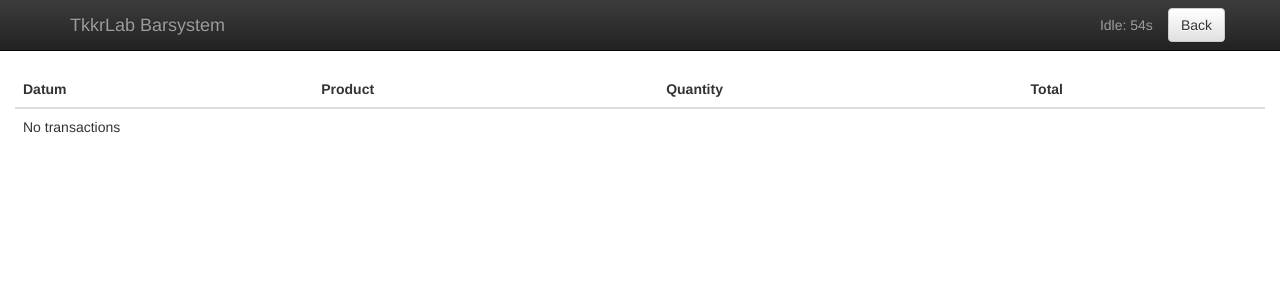
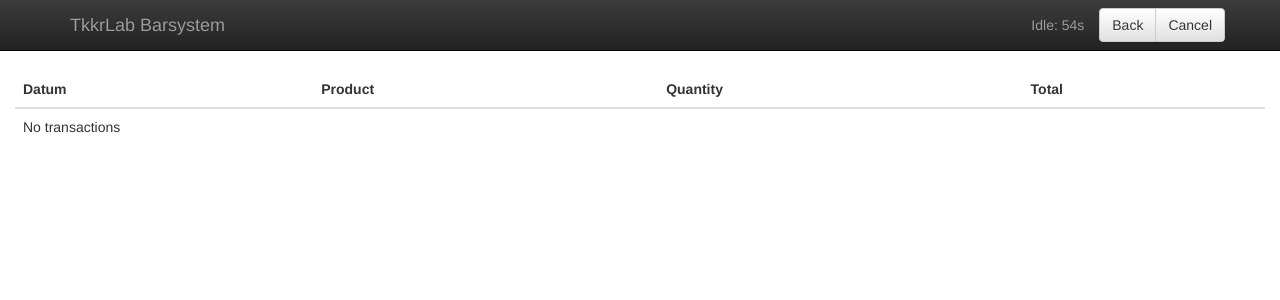
Before and after one commit to TkkrLab/barsystem, a Django app: template barsystem_gui/templates/barsystem/transactions.html in a window 1280 px wide. Shown: the top 300 px of the page. Run offline with Django 3.2, Linux system fonts and the light colour scheme; the template is opened without the code that fills it, so the values that code supplies are empty; some libraries are stand-ins or nearby versions.

Commit message:
Fix #8, timeout redirect fails on transactions page.

```diff
--- a/barsystem_gui/templates/barsystem/transactions.html
+++ b/barsystem_gui/templates/barsystem/transactions.html
@@ -13,6 +13,7 @@
 
 {% block navbuttons %}
 	<a id="btn-back" class="btn btn-default navbar-btn" href="{% url 'products' %}">{% trans 'Back' %}</a>
+	<a id="btn-cancel" class="btn btn-default navbar-btn" href="{% url 'index' %}">{% trans 'Cancel' %}</a>
 {% endblock %}
 
 {% block content %}
```
